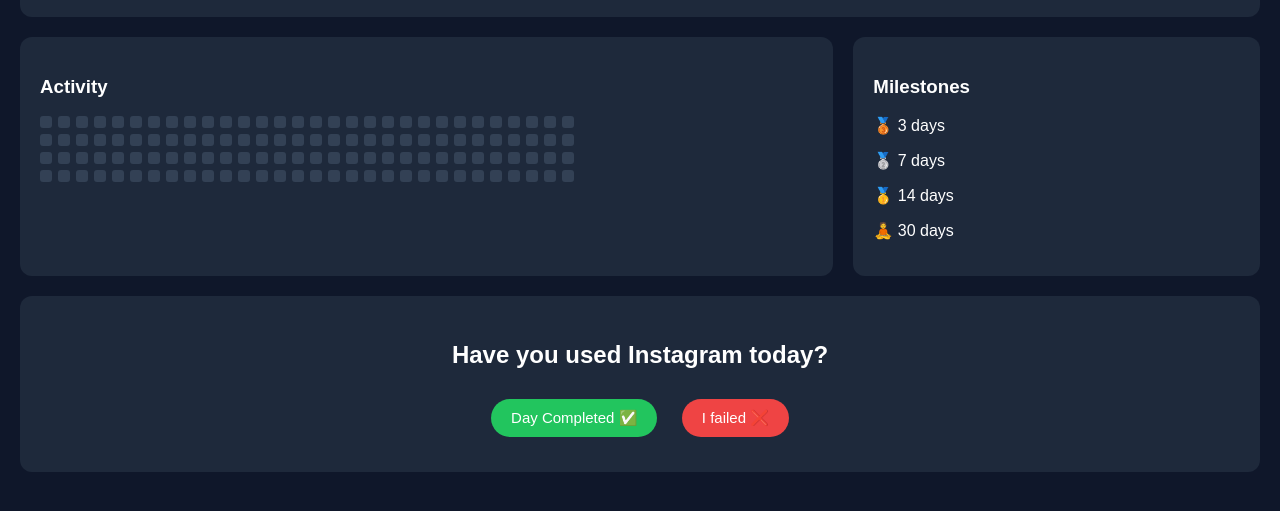
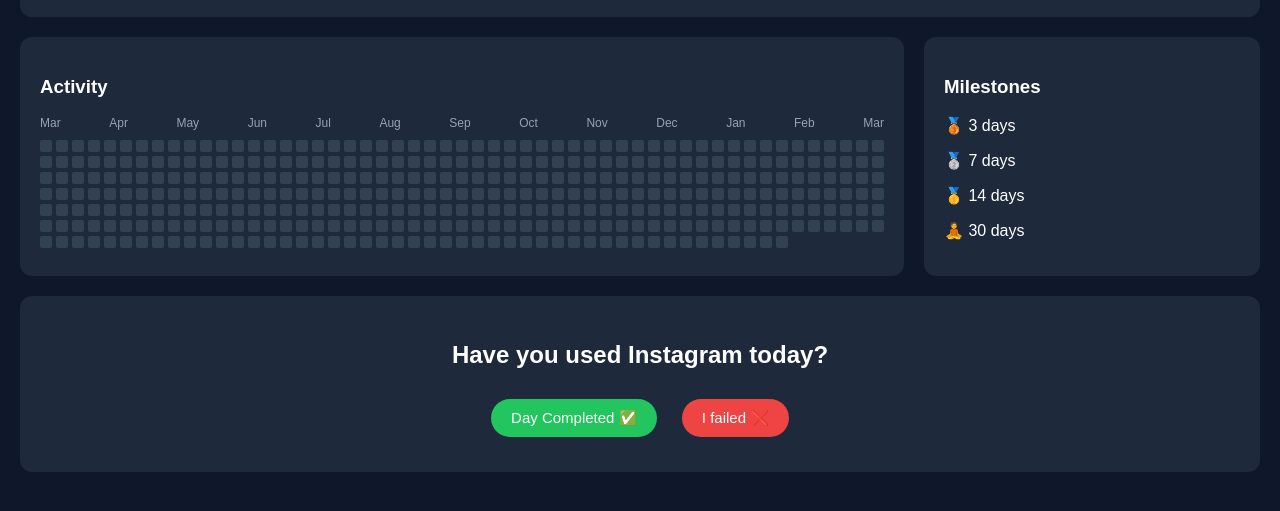
Before and after one commit to kuki1903/streak-tracker, a plain HTML site: page index.html in a window 1280 px wide. Shown: the part 145-656 px from the top of the page. Drawn offline with Linux system fonts and the light colour scheme.

Commit message:
Update index.html

```diff
--- a/index.html
+++ b/index.html
@@ -17,7 +17,6 @@
     padding: 20px;
 }
 
-/* Header */
 .header {
     display: flex;
     justify-content: space-between;
@@ -39,7 +38,6 @@
     text-align: center;
 }
 
-/* Layout */
 .main {
     display: grid;
     grid-template-columns: 2fr 1fr;
@@ -47,39 +45,44 @@
     margin-top: 20px;
 }
 
-/* Heatmap */
 .heatmap {
     background: #1e293b;
     padding: 20px;
     border-radius: 12px;
 }
 
+.months {
+    display: flex;
+    justify-content: space-between;
+    font-size: 12px;
+    margin-bottom: 10px;
+    color: #94a3b8;
+}
+
 .grid {
     display: grid;
-    grid-template-columns: repeat(30, 12px);
-    gap: 6px;
-    margin-top: 15px;
+    grid-template-columns: repeat(53, 12px);
+    grid-auto-rows: 12px;
+    gap: 4px;
 }
 
 .cell {
     width: 12px;
     height: 12px;
     background: #334155;
-    border-radius: 3px;
+    border-radius: 2px;
 }
 
 .cell.active {
     background: #22c55e;
 }
 
-/* Side panel */
 .panel {
     background: #1e293b;
     padding: 20px;
     border-radius: 12px;
 }
 
-/* Action box */
 .action {
     background: #1e293b;
     padding: 25px;
@@ -97,15 +100,8 @@
     cursor: pointer;
 }
 
-.success {
-    background: #22c55e;
-    color: white;
-}
-
-.fail {
-    background: #ef4444;
-    color: white;
-}
+.success { background: #22c55e; color: white; }
+.fail { background: #ef4444; color: white; }
 </style>
 </head>
 
@@ -113,7 +109,6 @@
 
 <div class="container">
 
-    <!-- Header -->
 <div class="header">
     <div>
         <h2>🚫 Insta-Free Tracker</h2>
@@ -130,11 +125,11 @@
     </div>
 </div>
 
-    <!-- Main -->
 <div class="main">
 
     <div class="heatmap">
         <h3>Activity</h3>
+        <div class="months" id="months"></div>
         <div id="grid" class="grid"></div>
     </div>
 
@@ -148,7 +143,6 @@
 
 </div>
 
-    <!-- Action -->
 <div class="action">
     <h2>Have you used Instagram today?</h2>
     <button class="success" onclick="mark(1)">Day Completed ✅</button>
@@ -173,7 +167,6 @@
 function currentStreak() {
     let d = new Date();
     let count = 0;
-
     while (true) {
         let key = d.toISOString().split("T")[0];
         if (data[key] === 1) {
@@ -200,19 +193,38 @@
     document.getElementById("max").innerText = maxStreak();
 
     const grid = document.getElementById("grid");
+    const monthsDiv = document.getElementById("months");
     grid.innerHTML = "";
+    monthsDiv.innerHTML = "";
 
-    for (let i = 0; i < 120; i++) {
+    let todayDate = new Date();
+    let dates = [];
+
+    for (let i = 364; i >= 0; i--) {
         let d = new Date();
-        d.setDate(d.getDate() - i);
+        d.setDate(todayDate.getDate() - i);
+        dates.push(new Date(d));
+    }
+
+    let currentMonth = -1;
+
+    dates.forEach((d, index) => {
         let key = d.toISOString().split("T")[0];
+
+        if (d.getMonth() !== currentMonth) {
+            currentMonth = d.getMonth();
+            let monthName = d.toLocaleString('default', { month: 'short' });
+            let span = document.createElement("span");
+            span.innerText = monthName;
+            monthsDiv.appendChild(span);
+        }
 
         let div = document.createElement("div");
         div.className = "cell";
         if (data[key] === 1) div.classList.add("active");
 
         grid.appendChild(div);
-    }
+    });
 }
 
 render();
```
Lines whose indentation alone changed are shown as unchanged.
